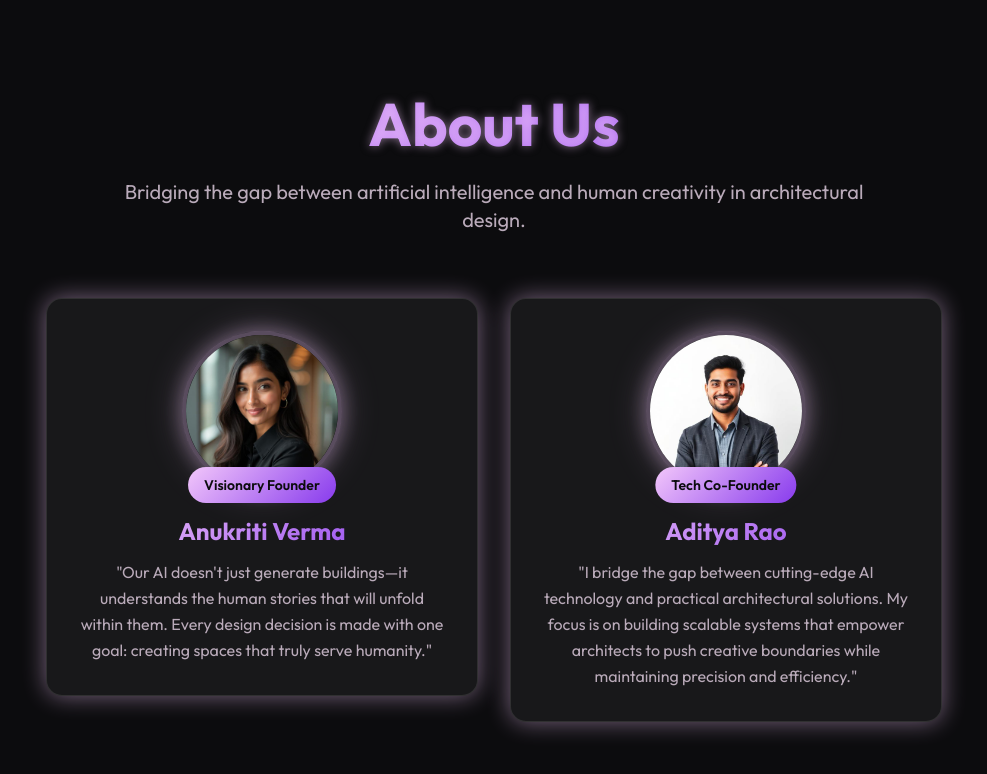
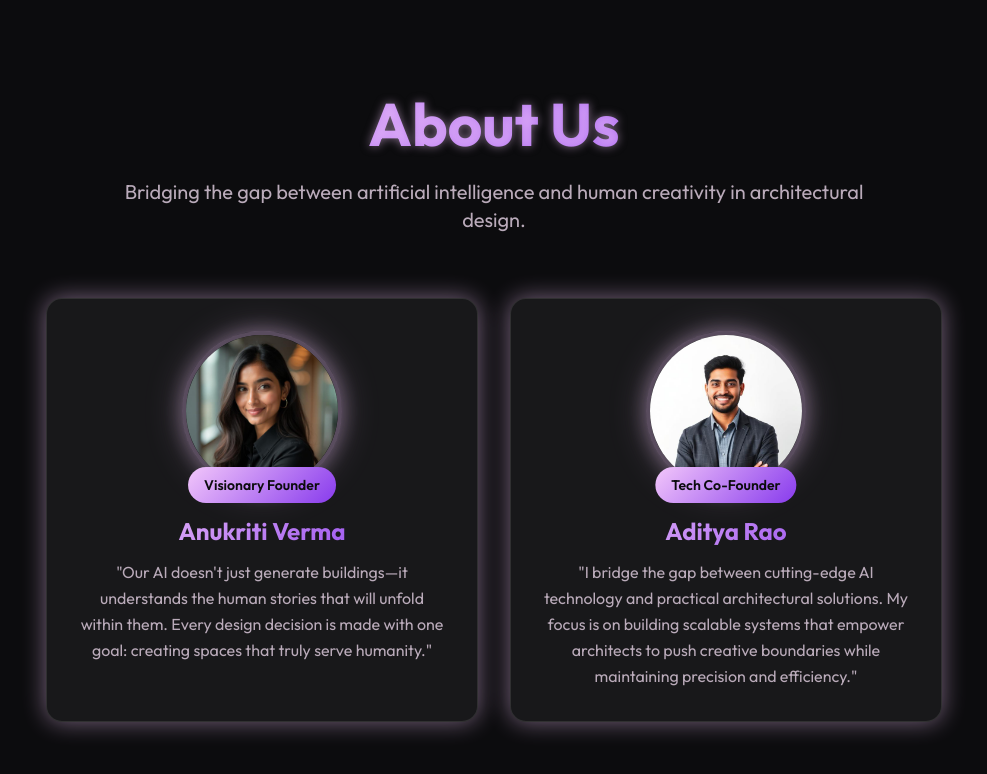
Before and after one commit to Adityarao19/ai-architectural-visions-fuse, a React (Vite) app: page / in a window 1280 px wide. Shown: the part 1950-2724 px from the top of the page, without its empty margins (146-1133 px from the left). Built offline with nearby package versions, Linux system fonts and the light colour scheme.

Commit message:
Center founder profiles
Center and equalize the size of the founder and co-founder profile boxes in the About Us section.

```diff
--- a/src/components/AboutSection.tsx
+++ b/src/components/AboutSection.tsx
@@ -56,7 +56,7 @@ export function AboutSection() {
             <div className={`${isVisible ? 'fade-up' : 'opacity-0'}`} style={{
             animationDelay: '0.4s'
           }}>
-              <div className="glass-card p-8 text-center">
+              <div className="glass-card p-8 text-center h-full flex flex-col">
                 <div className="relative mb-6">
                   <div className="w-40 h-40 mx-auto rounded-full overflow-hidden border-4 border-primary/30 glow-primary">
                     <img src={founderImage} alt="Anukriti Verma - Founder" className="w-full h-full object-cover" />
@@ -69,7 +69,7 @@ export function AboutSection() {
                 </div>
                 <h3 className="text-2xl font-bold mb-3 text-gradient">Anukriti Verma</h3>
 
-                <p className="text-muted-foreground leading-relaxed">
+                <p className="text-muted-foreground leading-relaxed flex-grow">
                   "Our AI doesn't just generate buildings—it understands the human stories that will
                   unfold within them. Every design decision is made with one goal: creating spaces that truly serve humanity."
                 </p>
@@ -80,7 +80,7 @@ export function AboutSection() {
             <div className={`${isVisible ? 'fade-up' : 'opacity-0'}`} style={{
             animationDelay: '0.6s'
           }}>
-              <div className="glass-card p-8 text-center">
+              <div className="glass-card p-8 text-center h-full flex flex-col">
                 <div className="relative mb-6">
                   <div className="w-40 h-40 mx-auto rounded-full overflow-hidden border-4 border-primary/30 glow-primary">
                     <img src={coFounderImage} alt="Aditya Rao - Co-Founder" className="w-full h-full object-cover" />
@@ -93,7 +93,7 @@ export function AboutSection() {
                 </div>
                 <h3 className="text-2xl font-bold mb-3 text-gradient">Aditya Rao</h3>
 
-                <p className="text-muted-foreground leading-relaxed">
+                <p className="text-muted-foreground leading-relaxed flex-grow">
                   "I bridge the gap between cutting-edge AI technology and practical architectural solutions.
                   My focus is on building scalable systems that empower architects to push creative boundaries while maintaining precision and efficiency."
                 </p>
```
